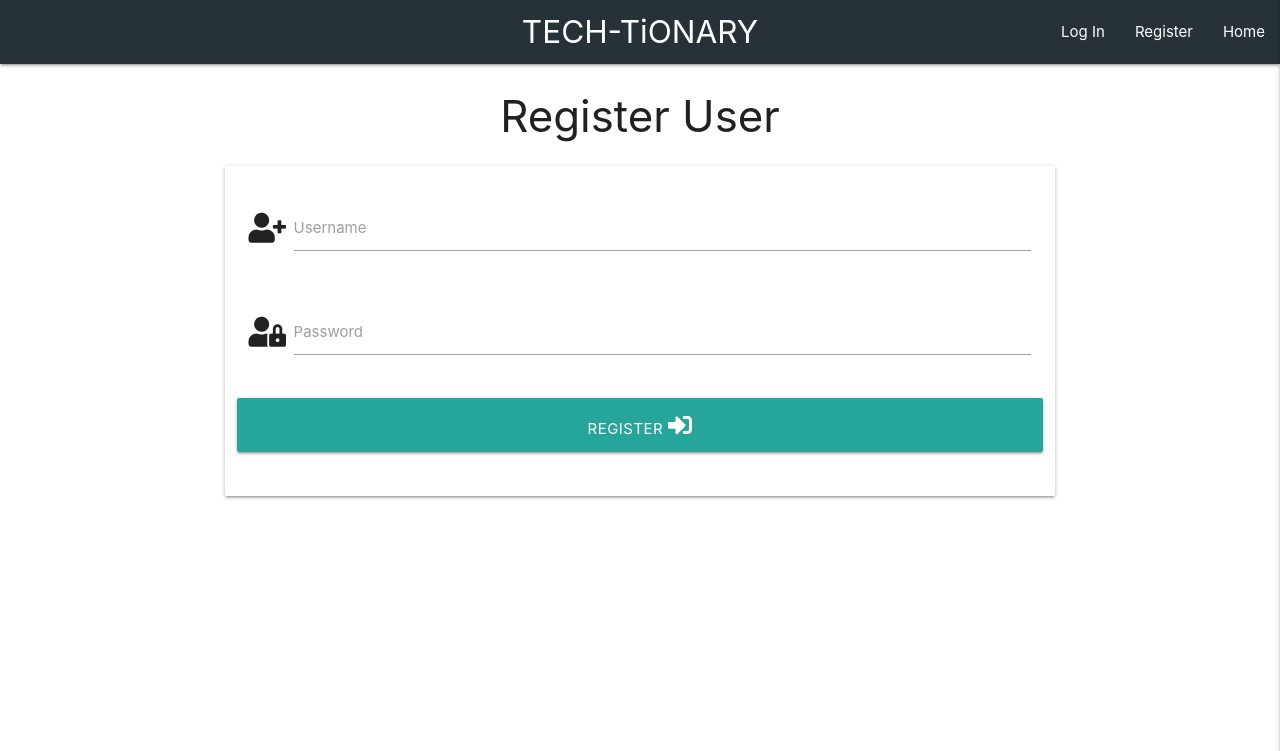
After one commit to ED-IP/Milestone-3-project, a Flask app: page /register in a window 1280 px wide. The commit adds this page. Shown: the top 751 px of the page. Run offline with Flask 2, Linux system fonts and the light colour scheme; some libraries are stand-ins or nearby versions.

Commit message:
added register template

```diff
--- a/app.py
+++ b/app.py
@@ -4,6 +4,7 @@ from flask import (
     redirect, request, session, url_for)
 from flask_pymongo import PyMongo
 from bson.objectid import ObjectId
+from werkzeug.security import generate_password_hash, check_password_hash
 if os.path.exists("env.py"):
     import env
 
@@ -25,6 +26,11 @@ def main_search():
     return render_template("search.html", searchs=searchs)
 
 
+@app.route("/register", methods=["GET", "POST"])
+def register():
+    return render_template("register_user.html")
+
+
 if __name__ == "__main__":
     app.run(host=os.environ.get("IP"),
             port=int(os.environ.get("PORT")),
--- a/templates/base.html
+++ b/templates/base.html
@@ -28,7 +28,7 @@
                 <a href="#" data-target="mobile-demo" class="sidenav-trigger right"><i class="fas fa-bars"></i></a>
                 <ul class="right hide-on-med-and-down">
                     <li><a href="#">Log In</a></li>
-                    <li><a href="#">Register</a></li>
+                    <li><a href="{{ url_for('register') }}">Register</a></li>
                     <li><a href="{{ url_for('main_search') }}">Home</a></li>
 
                 </ul>
@@ -39,7 +39,7 @@
 
         <ul class="sidenav" id="mobile-demo">
             <li><a href="#">Log In</a></li>
-            <li><a href="#">Register</a></li>
+            <li><a href="{{ url_for('register') }}">Register</a></li>
             <li><a href="{{ url_for('main_search') }}">Home</a></li>
         </ul>
     </header>
--- /dev/null
+++ b/templates/register_user.html
@@ -0,0 +1,38 @@
+{% extends "base.html" %}
+
+{% block content %}
+
+<h3 class="center-align">Register User</h3>
+
+<div class="row">
+    <form class="col s12 m8 offset-m2" method="POST" action="{{ url_for('register') }}">
+        <div class="card-panel">
+            <!--Username Field-->
+            <div class="row">
+                <div class="input-field col s12">
+                    <i class="fas fa-user-plus prefix"></i>
+                    <input id="username" name="username" type="text" class="validate">
+                    <label for="username">Username</label>
+                </div>
+            </div>
+            <!--Password field-->
+            <div class="row">
+                <div class="input-field col s12">
+                    <i class="fas fa-user-lock prefix"></i>
+                    <input id="password" name="password" type="password" class="validate">
+                    <label for="password">Password</label>
+                </div>
+            </div>
+
+            <!--Register button-->
+
+            <div class="row">
+                <button type="submit" class="col s12 btn-large">
+                    Register <i class="fas fa-sign-in-alt"></i>
+                </button>
+            </div>
+        </div>
+    </form>
+</div>
+
+{% endblock %}
```
